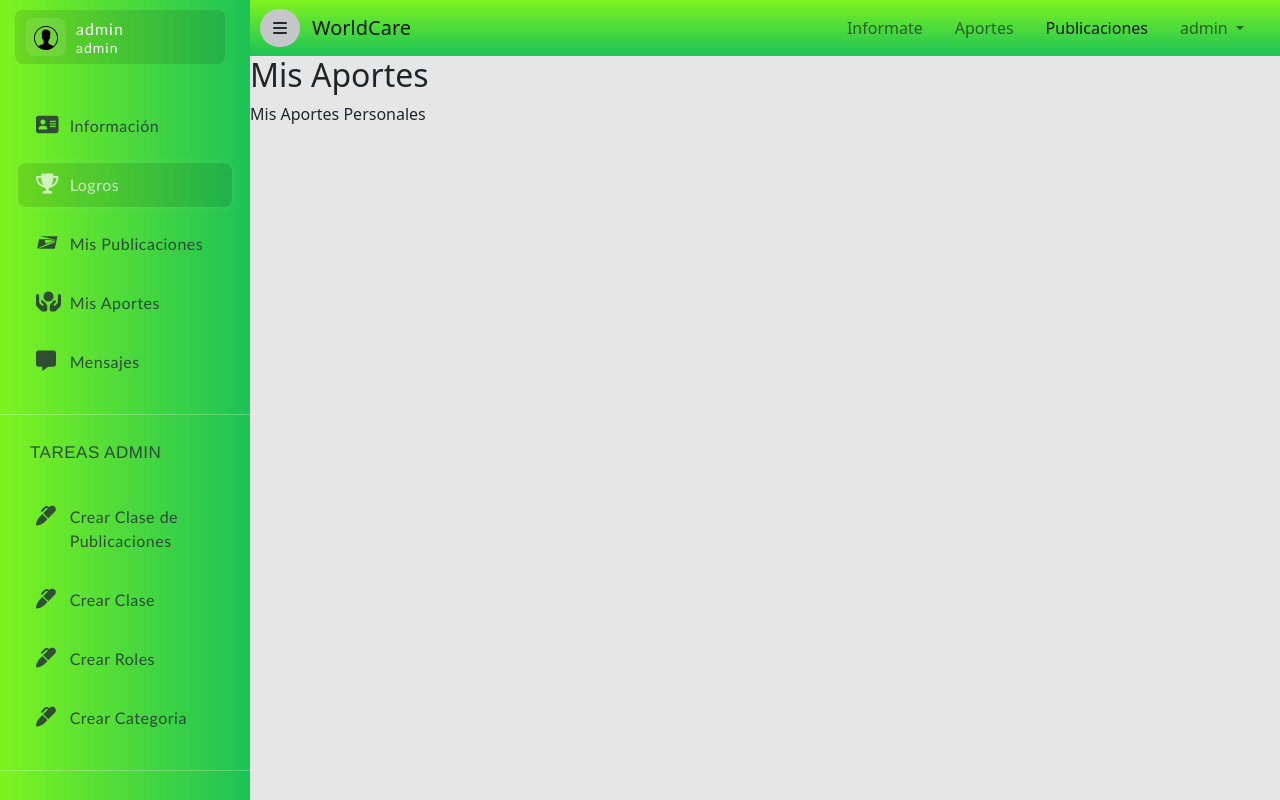
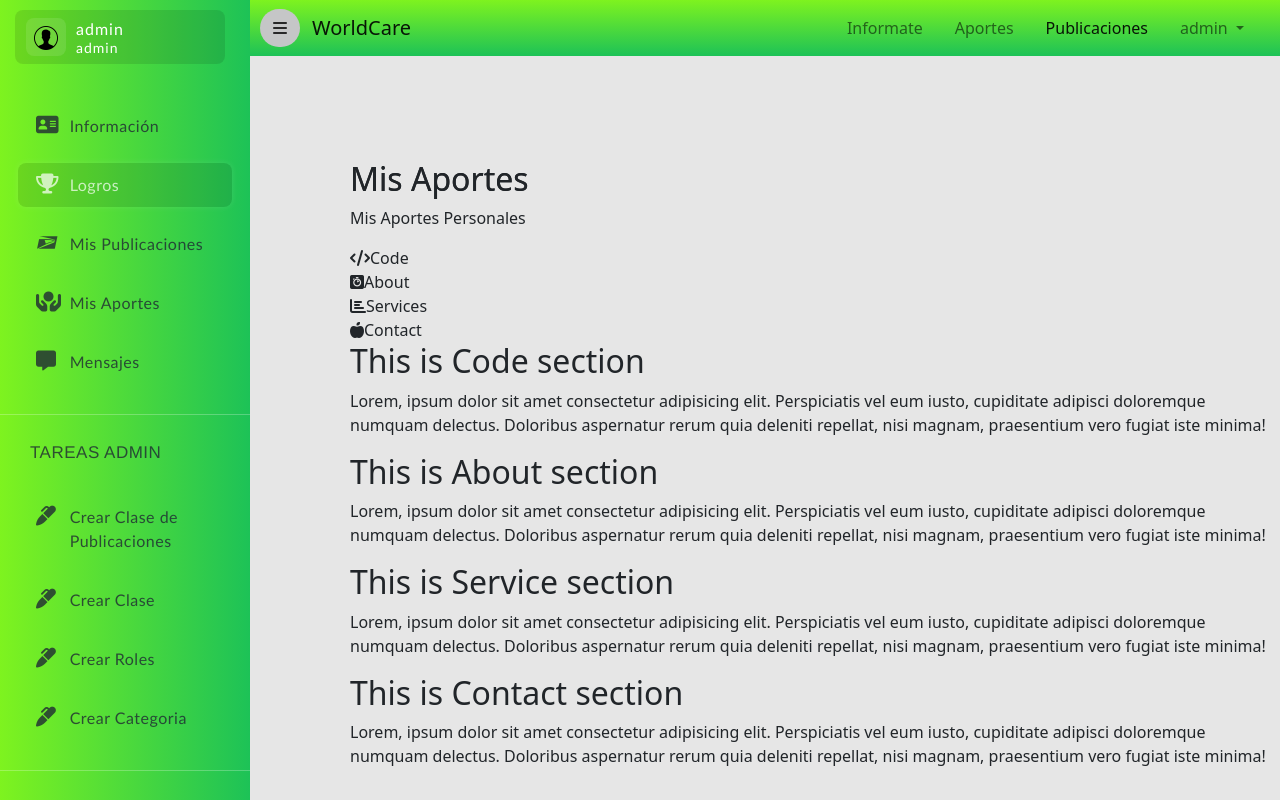
Before and after one commit to eluqm/IS-3group6, a Flask app: page /aportes/aportes/1 in a window 1280 px wide. Run offline with Flask 2, Linux system fonts and the light colour scheme; the visitor is signed in with stand-in values (Sample User, id 1); data comes from the database, SQL or seed files in the repository; some libraries are stand-ins or nearby versions.

Commit message:
add template aportes items with css transition

```diff
--- a/huellaCarbono/static/css/styles.css
+++ b/huellaCarbono/static/css/styles.css
@@ -203,3 +203,15 @@ body.active .page .content{
     -o-background-size: cover;
     background-size: cover;
   }
+
+
+/*APORTES*/
+.tabs{
+    position: absolute;
+    top: 20%;
+    left: 100px;
+    transition: all 1s ease;
+}
+body.active .tabs{
+    left: 350px;
+}
--- a/huellaCarbono/templates/aportes/aportes.html
+++ b/huellaCarbono/templates/aportes/aportes.html
@@ -1,9 +1,68 @@
 {% extends "base.html" %}
-{% block header %}
-    <h2> {% block title %}Mis Aportes{% endblock %} </h2>
-{% endblock %}
+
 
 {% block content %}
-<p>Mis Aportes Personales</p>
+<div class="tabs">
+    {% block header %}
+        <h2> {% block title %}Mis Aportes{% endblock %} </h2>
+    {% endblock %}
+    <p>Mis Aportes Personales</p>
+    <div class="tab-header">
+        <div class="active">
+            <i class="fa fa-code"></i>Code
+        </div>
+        <div>
+            <i class="fa-brands fa-algolia"></i>About
+        </div>
+        <div>
+            <i class="fa fa-bar-chart"></i>Services
+        </div>
+        <div>
+            <i class="fa-solid fa-apple-whole"></i>Contact
+        </div>
+
+    </div>
+    <div class="tab-indicator">
+
+    </div>
+    <div class="tab-body">
+        <div class="active">
+            <h2>This is Code section</h2>
+            <p>Lorem, ipsum dolor sit amet consectetur adipisicing elit. Perspiciatis
+                 vel eum iusto, cupiditate adipisci doloremque numquam delectus.
+                  Doloribus aspernatur rerum quia deleniti repellat, nisi magnam,
+                   praesentium vero fugiat iste minima!
+            </p>
+        </div>
+
+        <div>
+            <h2>This is About section</h2>
+            <p>Lorem, ipsum dolor sit amet consectetur adipisicing elit. Perspiciatis
+                 vel eum iusto, cupiditate adipisci doloremque numquam delectus.
+                  Doloribus aspernatur rerum quia deleniti repellat, nisi magnam,
+                   praesentium vero fugiat iste minima!
+            </p>
+        </div>
+
+        <div>
+            <h2>This is Service section</h2>
+            <p>Lorem, ipsum dolor sit amet consectetur adipisicing elit. Perspiciatis
+                 vel eum iusto, cupiditate adipisci doloremque numquam delectus.
+                  Doloribus aspernatur rerum quia deleniti repellat, nisi magnam,
+                   praesentium vero fugiat iste minima!
+            </p>
+        </div>
+
+        <div>
+            <h2>This is Contact section</h2>
+            <p>Lorem, ipsum dolor sit amet consectetur adipisicing elit. Perspiciatis
+                 vel eum iusto, cupiditate adipisci doloremque numquam delectus.
+                  Doloribus aspernatur rerum quia deleniti repellat, nisi magnam,
+                   praesentium vero fugiat iste minima!
+            </p>
+        </div>
+
+    </div>
+</div>
 
 {% endblock %}
--- a/huellaCarbono/templates/base.html
+++ b/huellaCarbono/templates/base.html
@@ -370,8 +370,10 @@
                 </div>
             </nav>
 
+            <div class="tabs">
+                <header>{%block header%}{%endblock%}</header>
+            </div>
 
-            <header>{%block header%}{%endblock%}</header>
             {% with messages = get_flashed_messages() %}
                 {% if messages %}
                     {% for message in messages %}
--- a/huellaCarbono/templates/index.html
+++ b/huellaCarbono/templates/index.html
@@ -41,6 +41,7 @@
   <section class="py-5">
     <div class="container">
       <h1 class="fw-light">Bienvenido</h1>
+
     </div>
   </section>
 
```
